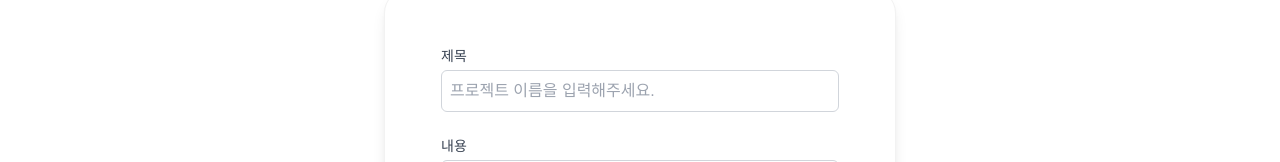
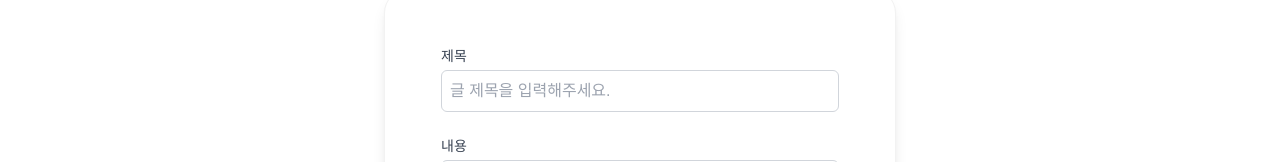
Before and after one commit to wwwcomcomcomcom/nexus-fe, a React (Vite) app: page /createPost in a window 1280 px wide. Shown: the part 258-420 px from the top of the page. Built offline with nearby package versions, Linux system fonts and the light colour scheme; a web font is replaced by a local one.

Commit message:
adjust placehoder (title)

```diff
--- a/src/page/CreatePostPage.tsx
+++ b/src/page/CreatePostPage.tsx
@@ -47,7 +47,7 @@ export default function CreatePostPage() {
                 id="projectName"
                 type="text"
                 className="w-full mt-1 p-2 border border-gray-300 rounded-md focus:ring-indigo-500 focus:border-indigo-500"
-                placeholder="프로젝트 이름을 입력해주세요."
+                placeholder="글 제목을 입력해주세요."
                 value={formStore.name}
                 onInput={(e) =>
                   formStore.setProjectForm({ name: e.currentTarget.value })
```
